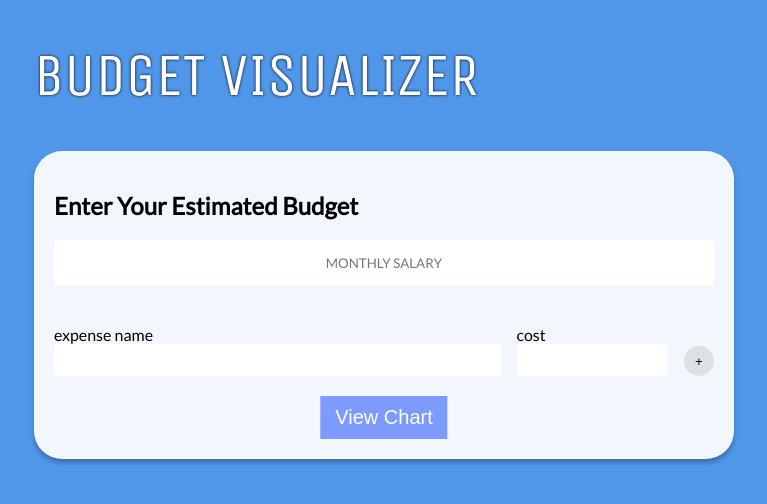
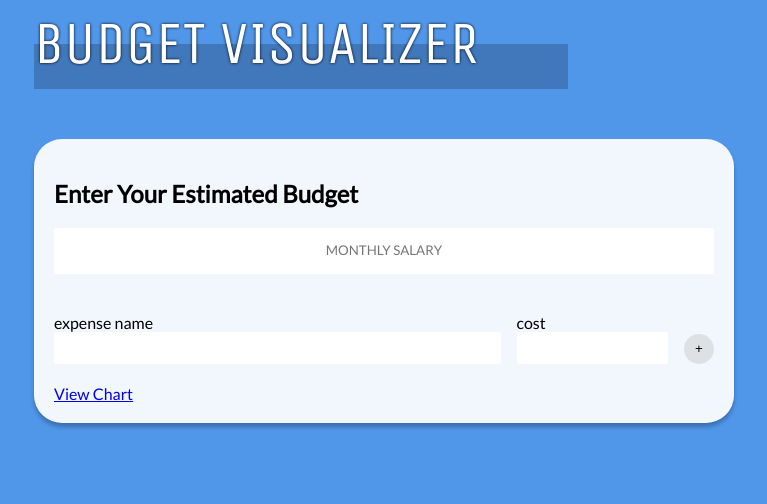
Before and after one commit to christinelant/budgetanalyzer, a plain HTML site: page index.html in a window 1280 px wide. Shown: the whole page, without its empty margins (256-1023 px from the left). Drawn offline with nearby package versions, Linux system fonts and the light colour scheme.

Commit message:
added in budget pie chart page and basic css

```diff
--- a/BudgetAnalyzer.html
+++ b/index.html
@@ -39,7 +39,7 @@
                     </div>
                 </form>
                 <ul class='entered-expenses'></ul>
-                <button class='view-chart'>View Chart</button>
+                <a class='view-chart' href='./budgetPieChartPage.html'>View Chart</a>
             </div>
         </div>
     </div>
--- a/stylesheet-budget.css
+++ b/stylesheet-budget.css
@@ -30,16 +30,39 @@ ul li {
   list-style: none;
 }
 
-.content-container{
+.content-container, .content-wrapper {
   max-width: 700px;
   margin: 0 auto;
 }
 
-.expense-container {
+.header-container {
+  display: inline-block;
+  position: relative;
+  margin-bottom: 60px;
+}
+
+.header-container::before {
+  content: '';
+  position: absolute;
+  left: 0;
+  bottom: -10px;
+  height: 45px;
+  width: 120%;
+  background: rgba(0, 0, 0, .2);
+  z-index: 0;
+}
+
+.header-container h1 {
+  position: relative;
+  margin: 0;
+}
+
+.expense-container, .chart-container {
   background: rgba(255, 255, 255, 0.92);
   box-shadow: 0px 4px 4px rgba(0, 0, 0, 0.25);
   border-radius: 28px;
   padding: 20px;
+  min-height: 150px;
 }
 
 .expense-list {
@@ -49,7 +72,7 @@ ul li {
   column-gap: 20px;
 }
 
-.expense-container .view-chart {
+.expense-container .view-chart .enter-expenses{
   padding: 10px 15px;
   font-size: 20px;
   color: white;
@@ -58,6 +81,13 @@ ul li {
   position: relative;
   left: 50%;
   transform: translateX(-50%);
+  display: inline-block;
+  text-decoration: none;
+}
+
+.enter-expenses {
+  background: white;
+
 }
 
 .income {
```
Also changed, not shown: budgetPieChartPage.html (added, +35 -0 lines).
